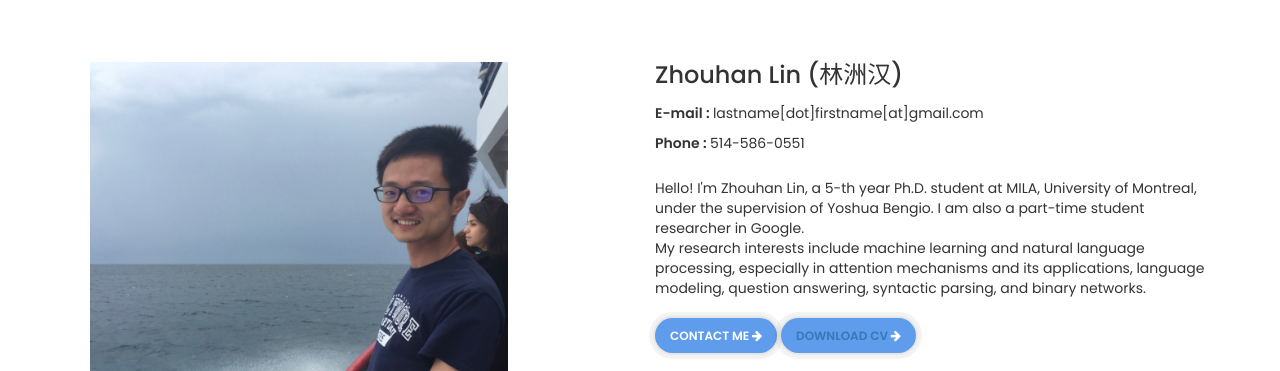
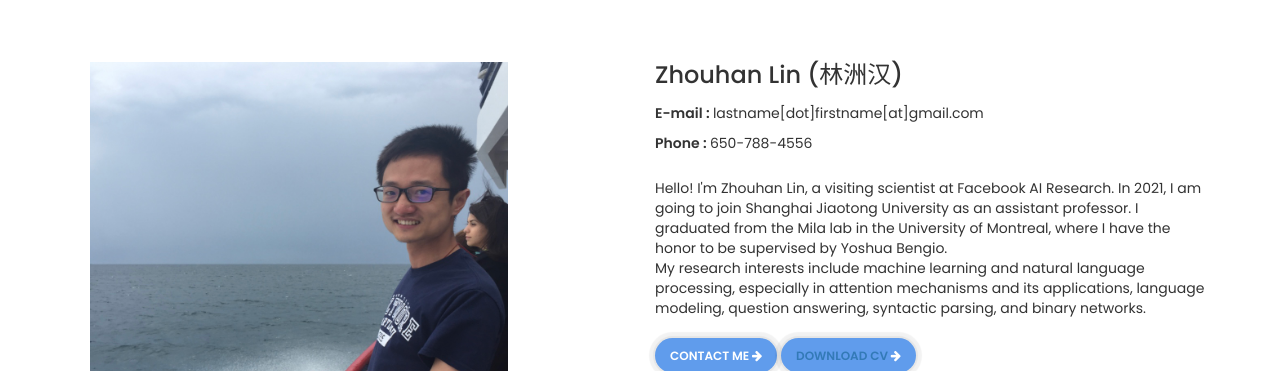
Before and after one commit to hantek/hantek.github.io, a plain HTML site: page index.html in a window 1280 px wide. Shown: the part 58-429 px from the top of the page. Drawn offline with Linux system fonts and the light colour scheme.

Commit message:
Update index.html

```diff
--- a/index.html
+++ b/index.html
@@ -8,7 +8,7 @@
   <!-- meta name="keywords" content="Martin Luther, resume, cv, portfolio, personal, developer, designer, onepage, clean, modern, velocity, web" -->
   <meta name="author" content="Zhouhan Lin">
   <meta name="apple-mobile-web-app-capable" content="yes">
-  <title>Zhouhan Lin - Homepage | Montreal Institute of Learning Algorithms</title>
+  <title>Zhouhan Lin - Homepage </title>
   <!-- Favicon -->
   <link rel="shortcut icon" type="image/x-icon" href="milaico.ico">
 
@@ -106,11 +106,13 @@
               <h3>Zhouhan Lin (林洲汉)</h3>
               <ul class="about-me">
                 <li><strong>E-mail : </strong>lastname[dot]firstname[at]gmail.com</li>
-                <li><strong>Phone : </strong>514-586-0551</li>
+                <li><strong>Phone : </strong>650-788-4556</li>
               </ul>
-          <p>Hello! I'm Zhouhan Lin, a 5-th year Ph.D. student at MILA,
-          University of Montreal, under the supervision of Yoshua Bengio.
-          I am also a part-time student researcher in Google. <br>
+          <p>Hello! I'm Zhouhan Lin, a visiting scientist at Facebook AI Research.
+          In 2021, I am going to join Shanghai Jiaotong University as an assistant professor.
+          I graduated from the Mila lab in the University of Montreal, where I have
+          the honor to be supervised by Yoshua Bengio.
+          <br>
           My research interests include machine learning and natural language
           processing, especially in attention mechanisms and its applications,
           language modeling, question answering, syntactic parsing, and binary
```
